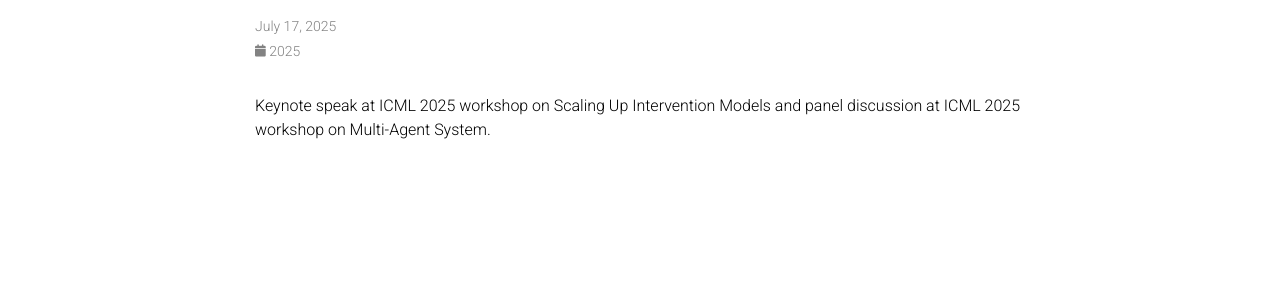
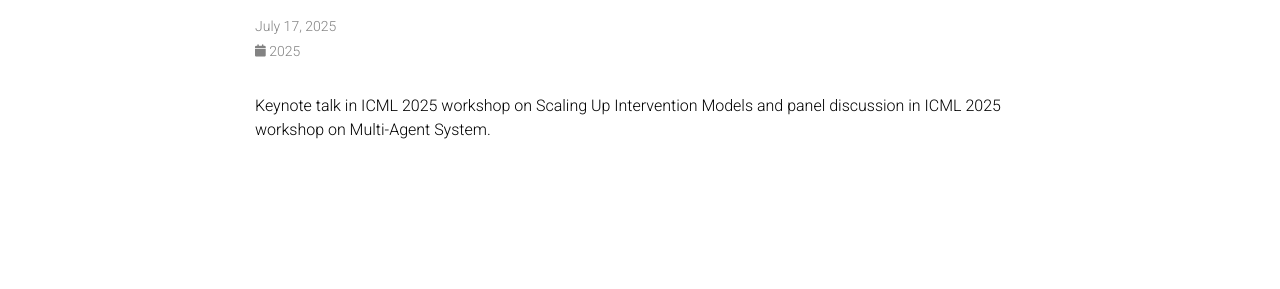
Before and after one commit to ymy4323460/ymy4323460.github.io, a Jekyll site: the page built from _news/icml2025.md, in a window 1280 px wide. Shown: the part 145-434 px from the top of the page. Built offline with Jekyll 4.4.1, drawn with Linux system fonts in a browser that asks for light colours; comment, search, counter and statistics services are not loaded; a style sheet for code colours, icons or effects is not loaded.

Commit message:
Update icml2025.md

```diff
--- a/_news/icml2025.md
+++ b/_news/icml2025.md
@@ -5,4 +5,4 @@
 related_posts: false
 ---
 
-Keynote speak at ICML 2025 workshop on Scaling Up Intervention Models and panel discussion at ICML 2025 workshop on Multi-Agent System.
+Keynote talk in ICML 2025 workshop on Scaling Up Intervention Models and panel discussion in ICML 2025 workshop on Multi-Agent System.
```
